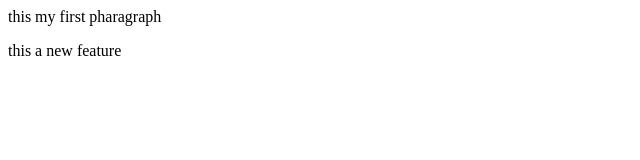
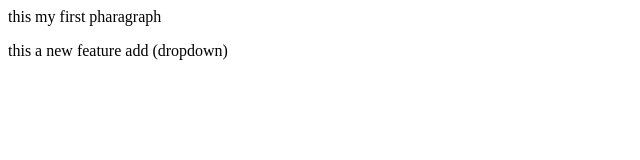
Before and after one commit to ashfaqahmad46/localRepo, a plain HTML site: page Index.html in a window 1280 px wide. Shown: the whole page, without its empty margins (0-640 px from the left). Drawn offline with Linux system fonts and the light colour scheme.

Commit message:
dropdown added

```diff
--- a/Index.html
+++ b/Index.html
@@ -1,2 +1,2 @@
 <p>this my first pharagraph</p>
-<p>this a new feature</p>
+<p>this a new feature add (dropdown)</p>
```
